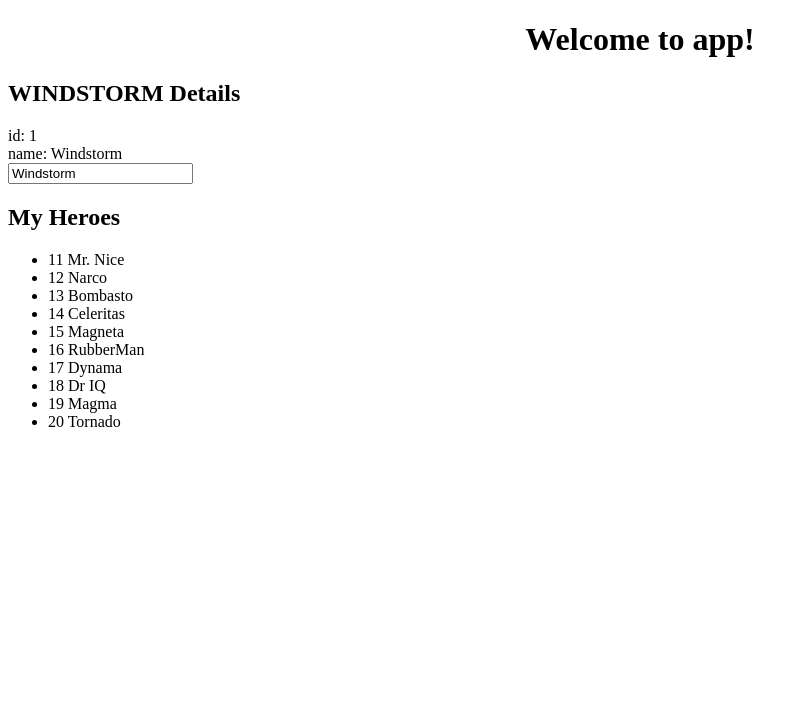
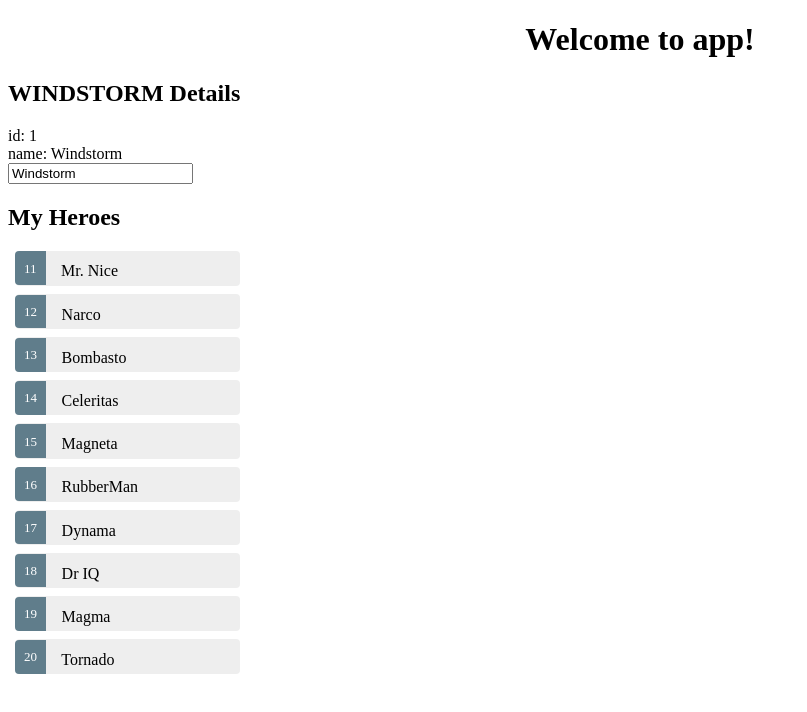
Before and after one commit to techbuktu/heroesApp, an Angular app: page / in a window 1280 px wide. Shown: the top 712 px of the page, without its empty margins (0-807 px from the left). Built offline with nearby package versions, Linux system fonts and the light colour scheme.

Commit message:
Added CSS styles for HeroesComponent to

```diff
--- a/src/app/components/heroes/heroes.component.css
+++ b/src/app/components/heroes/heroes.component.css
@@ -0,0 +1,48 @@
+/* HeroesComponent's private CSS styles */
+.selected {
+    background-color: #CFD8DC !important;
+    color: white;
+  }
+  .heroes {
+    margin: 0 0 2em 0;
+    list-style-type: none;
+    padding: 0;
+    width: 15em;
+  }
+  .heroes li {
+    cursor: pointer;
+    position: relative;
+    left: 0;
+    background-color: #EEE;
+    margin: .5em;
+    padding: .3em 0;
+    height: 1.6em;
+    border-radius: 4px;
+  }
+  .heroes li.selected:hover {
+    background-color: #BBD8DC !important;
+    color: white;
+  }
+  .heroes li:hover {
+    color: #607D8B;
+    background-color: #DDD;
+    left: .1em;
+  }
+  .heroes .text {
+    position: relative;
+    top: -3px;
+  }
+  .heroes .badge {
+    display: inline-block;
+    font-size: small;
+    color: white;
+    padding: 0.8em 0.7em 0 0.7em;
+    background-color: #607D8B;
+    line-height: 1em;
+    position: relative;
+    left: -1px;
+    top: -4px;
+    height: 1.8em;
+    margin-right: .8em;
+    border-radius: 4px 0 0 4px;
+  }
--- a/src/app/components/heroes/heroes.component.ts
+++ b/src/app/components/heroes/heroes.component.ts
@@ -15,8 +15,9 @@
     name: 'Windstorm'
   }
 
+  constructor() {
 
-  constructor() { }
+  }
 
 
   ngOnInit() {
```
